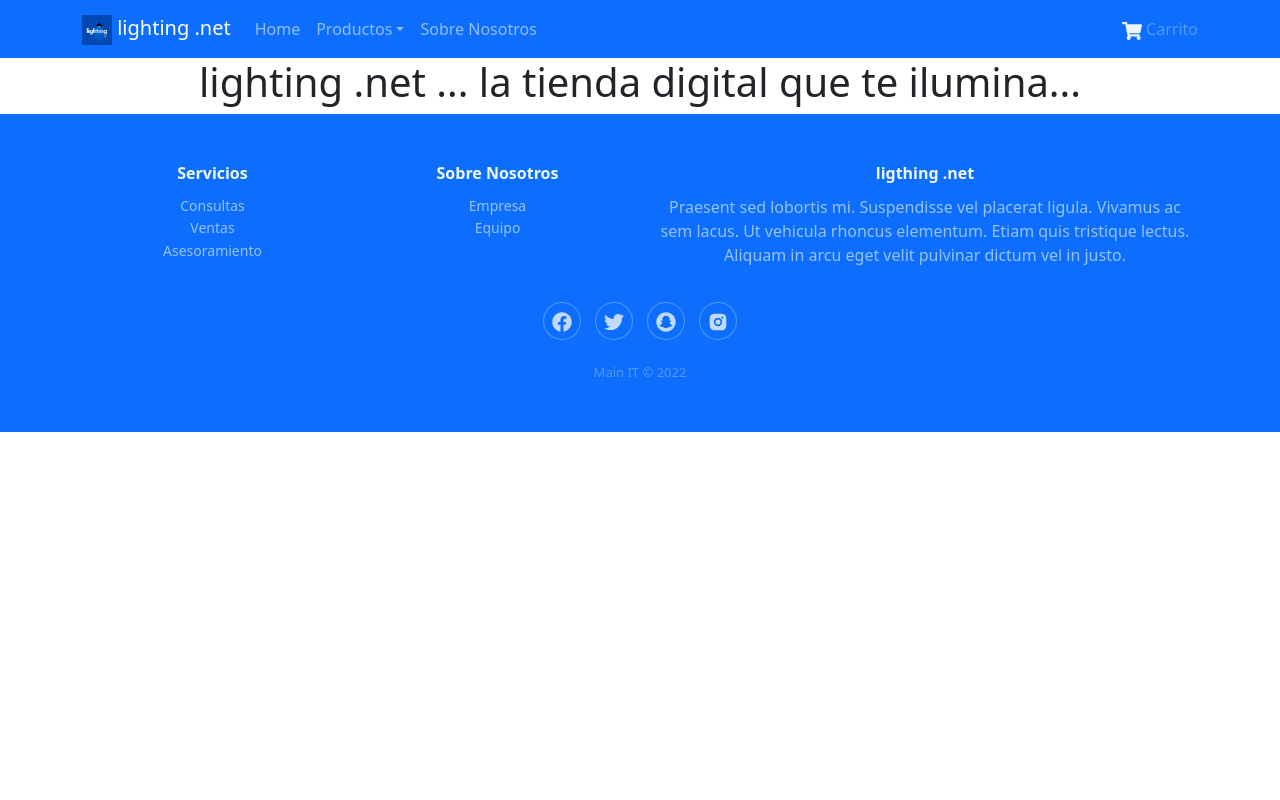
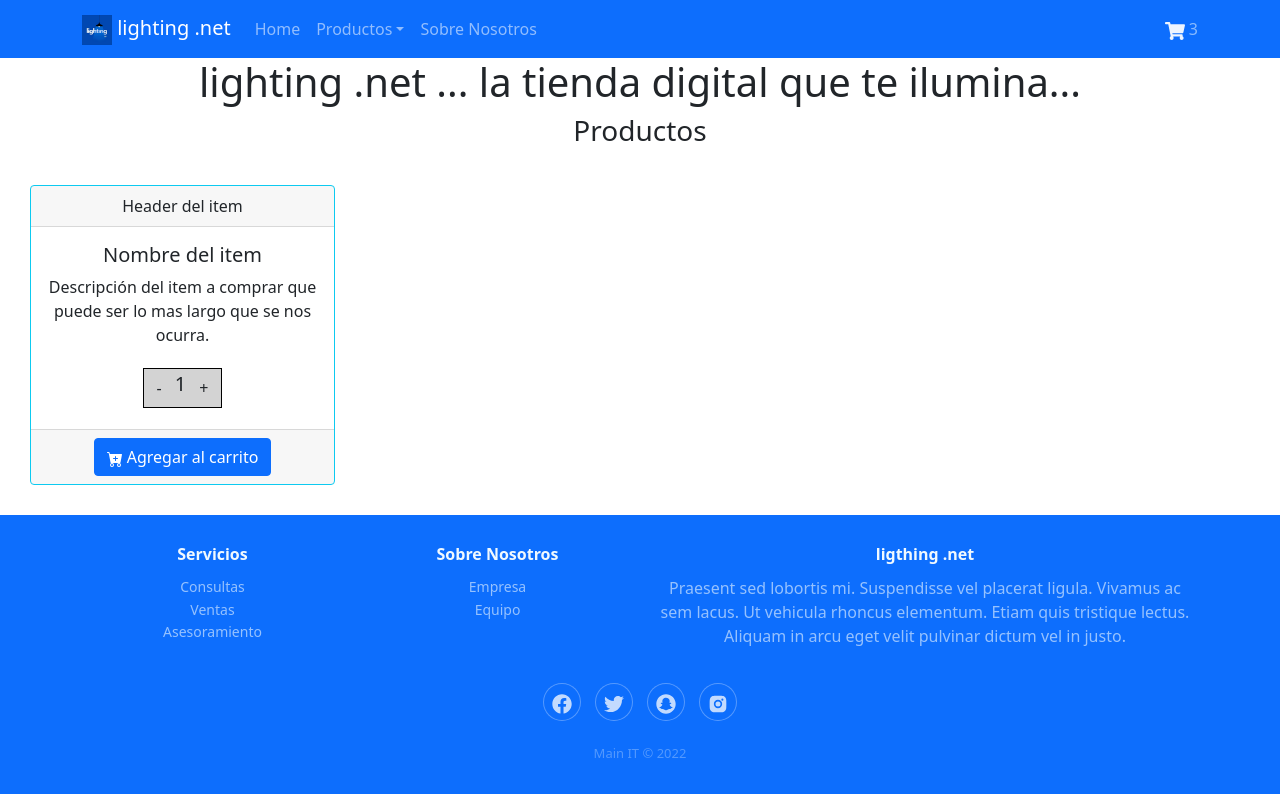
Before and after one commit to fmancevich/proyecto-final-react, a React (Create React App) app: page / in a window 1280 px wide. Built offline with nearby package versions, Linux system fonts and the light colour scheme.

Commit message:
Desafío 5: Contador con botón

```diff
--- a/src/components/cartWidget/CartWidget.jsx
+++ b/src/components/cartWidget/CartWidget.jsx
@@ -3,12 +3,12 @@ import { FaShoppingCart } from 'react-icons/fa';
 import './CartWidget.css';
 
 
-const CartWidget = () => {
+const CartWidget = (props) => {
   return (
 
     <div>
         <FaShoppingCart size={20} color={'#eef5ff'} />
-        <span style={{color: '#5398fe'}}>&nbsp;Carrito</span>
+        <span style={{color: '#88bafe'}}>&nbsp;{props.cantItems}</span>
     </div>
 
   )
--- a/src/components/footer/Footer.css
+++ b/src/components/footer/Footer.css
@@ -1,5 +1,5 @@
 .footer-dark {
-    padding:50px 0;
+    padding:30px 0;
     color:#f0f9ff;
     background-color:#0d6efd;
   }
--- a/src/components/item/Item.jsx
+++ b/src/components/item/Item.jsx
@@ -1,9 +1,31 @@
 import React from 'react';
+import { Card, Button } from 'react-bootstrap';
+import { BsFillCartPlusFill } from 'react-icons/bs';
+import ItemCount from '../itemCount/ItemCount'
 
 const Item = () => {
+
+  const handleOnAdd = (cantidad) => {
+    console.log(`${cantidad} items agregados al carrito`);
+  }
+
   return (
-    <div>Item</div>
+    <div style={{ display: 'block', padding: 30, alignItems: 'center' }}>
+      <Card className="text-center w-25" border="info">
+        <Card.Header>Header del item</Card.Header>
+        <Card.Body>
+          <Card.Title>Nombre del item</Card.Title>
+          <Card.Text>
+            Descripción del item a comprar que puede ser lo mas largo que se nos ocurra.
+          </Card.Text>
+          <ItemCount stock={10} initial={1} onAdd={handleOnAdd}/>
+        </Card.Body>
+        <Card.Footer className="text-muted">
+          <Button variant="primary"><BsFillCartPlusFill /> Agregar al carrito</Button>
+        </Card.Footer>
+      </Card>
+    </div>
   )
 }
 
-export default Item
+export default Item;
--- /dev/null
+++ b/src/components/itemCount/ItemCount.css
@@ -0,0 +1,22 @@
+.buttons {
+    display: flex;
+    flex-direction: column;
+    align-items: center;
+}
+
+.buttonsQuantity {
+    display: flex;
+    border: solid 1px black;
+    background-color:lightgray;
+    justify-content: center;
+    align-items: center;
+    margin: 5px;
+}
+
+.buttonSign:focus {
+    box-shadow: none !important;
+}
+
+.buttonSign:hover {
+    box-shadow: none !important;
+}
--- /dev/null
+++ b/src/components/itemCount/ItemCount.jsx
@@ -0,0 +1,35 @@
+import React from 'react';
+import { Button } from 'react-bootstrap';
+import { useState } from 'react';
+import './ItemCount.css';
+
+const ItemCount = ({ stock = 1, initial = 1, onAdd }) => {
+
+  const [cantidad, setCantidad] = useState(initial)
+
+  const decrement = () => {
+    console.log('decremento...', cantidad);
+    if (cantidad > 1) {
+      setCantidad(cantidad - 1)
+    }
+
+  }
+
+  const increment = () => {
+    console.log('incremento...', cantidad);
+    if (cantidad < stock)
+    setCantidad(cantidad + 1)
+  }
+
+  return (
+    <div className='buttons'>
+      <div className='buttonsQuantity'>
+        <Button className='buttonSign' variant="text" onClick={decrement} > - </Button>
+        <h5>{cantidad}</h5>
+        <Button className='buttonSign' variant="text" onClick={increment} > + </Button>
+      </div>
+    </div>
+  )
+}
+
+export default ItemCount
--- a/src/components/itemList/ItemList.jsx
+++ b/src/components/itemList/ItemList.jsx
@@ -1,9 +1,12 @@
 import React from 'react';
+import Item from '../item/Item';
 
 const ItemList = (props) => {
   return (
     <div>
       <h1>{props.texto}</h1>
+      <h3 className='subtitulo'>Productos</h3>
+      <Item />
     </div>
   )
 }
--- a/src/components/navBar/NavBar.jsx
+++ b/src/components/navBar/NavBar.jsx
@@ -27,7 +27,7 @@ const NavBar = () => {
                         <Nav.Link href="#nosotros">Sobre Nosotros</Nav.Link>
                     </Nav>
                 </Navbar.Collapse>
-                <CartWidget/>
+                <CartWidget cantItems="3"/>
             </Container>
         </Navbar>
     </div>
```
Also changed, not shown: public/manifest.json, src/components/footer/Footer.jsx (indentation only), 1 other file (tests, documents, lock files or other folders).
